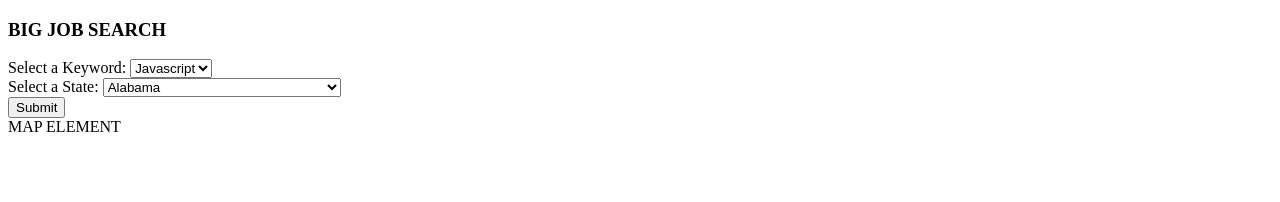
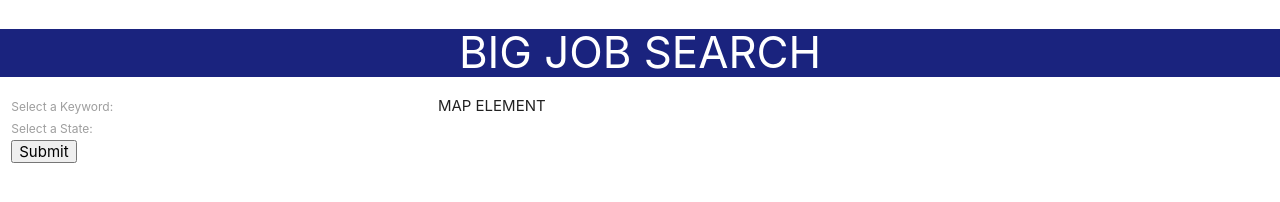
Before and after one commit to rjclemmer/Big_Job_Search, a plain HTML site: page index.html in a window 1280 px wide. Drawn offline with nearby package versions, Linux system fonts and the light colour scheme.

Commit message:
added Materialze to HTML

```diff
--- a/index.html
+++ b/index.html
@@ -4,12 +4,13 @@
     <meta charset="utf-8" />
     <meta name="viewport" content="width=device-width, initial-scale=1.0" />
     <meta http-equiv="X-UA-Compatible" content="ie=edge" />
+    <link rel="stylesheet"	href="https://cdnjs.cloudflare.com/ajax/libs/materialize/1.0.0/css/materialize.min.css">
+    <link rel="stylesheet" src="./assets/style.css">
 
     <title>BIG JOB SEARCH</title>
     <header class="center-align indigo darken-4 white-text">
       <h3>BIG JOB SEARCH</h3></header>
   </head>
-
   <body>
     <div class="row">
       <div class="col s4">
@@ -106,12 +107,17 @@
       </ul>
       <div id="totalCount"></div>
     </div>
+    </footer>
+
+
+
+
     <script
       src="https://code.jquery.com/jquery-3.5.1.min.js"
       integrity="sha256-9/aliU8dGd2tb6OSsuzixeV4y/faTqgFtohetphbbj0="
       crossorigin="anonymous"
     ></script>
+    <script src="https://cdn.jsdelivr.net/npm/@materializecss/materialize@1.2.1/dist/js/materialize.min.js"></script>
     <script src="./assets/script.js"></script>
-
   </body>
 </html>
```
